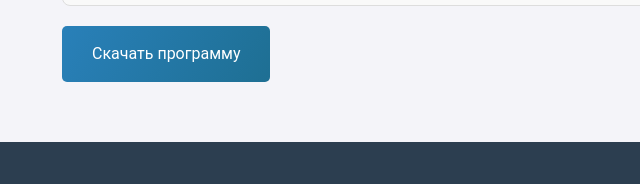
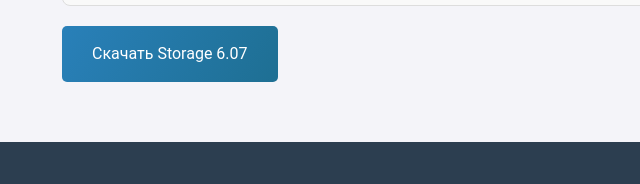
Before and after one commit to Volodymyr271/bsoftsyte, a plain HTML site: page storage.html in a window 1280 px wide. Shown: the part 1427-1611 px from the top of the page, 20-660 px from the left. Drawn offline with Linux system fonts and the light colour scheme.

Commit message:
Update storage.html

```diff
--- a/storage.html
+++ b/storage.html
@@ -60,7 +60,7 @@
             </div>
 
             <!-- Кнопка для загрузки -->
-            <a href="Storage.exe" class="btn download-btn" download>Скачать программу</a>
+            <a href="Storage.exe" class="btn download-btn" download>Скачать Storage 6.07</a>
         </div>
     </main>
     <footer>
```
